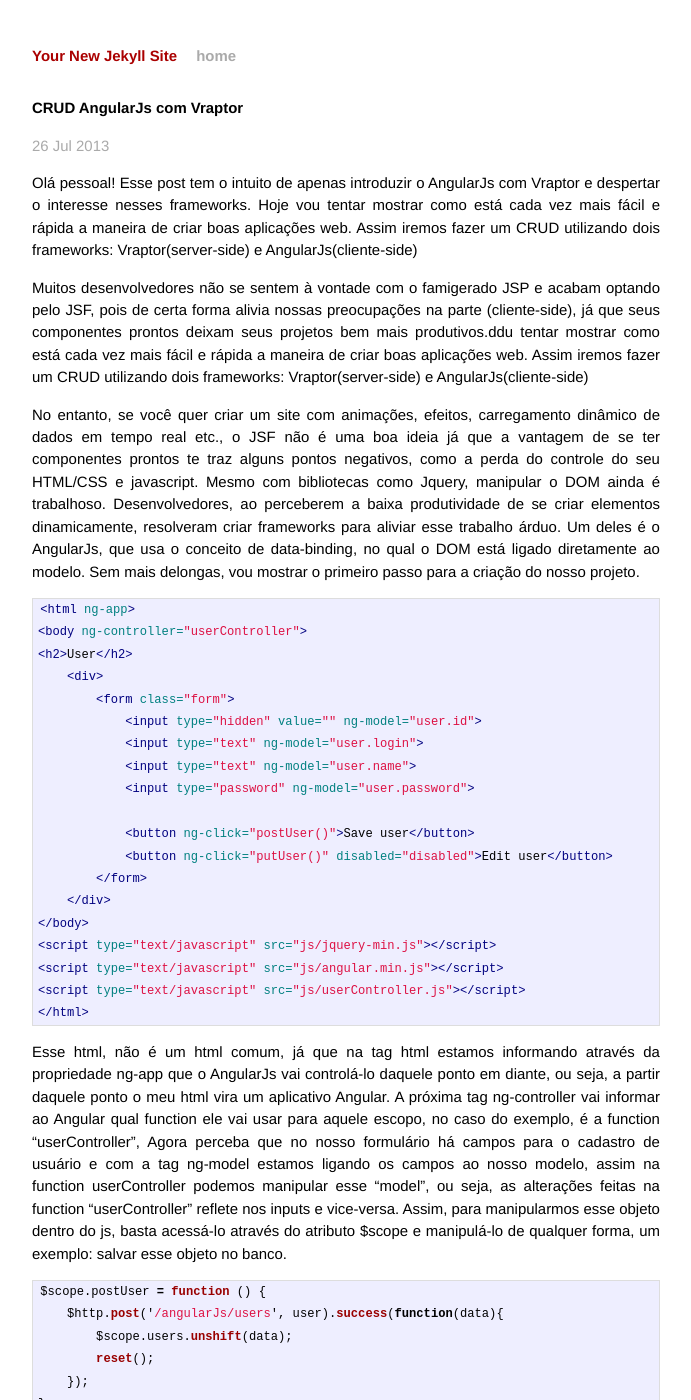
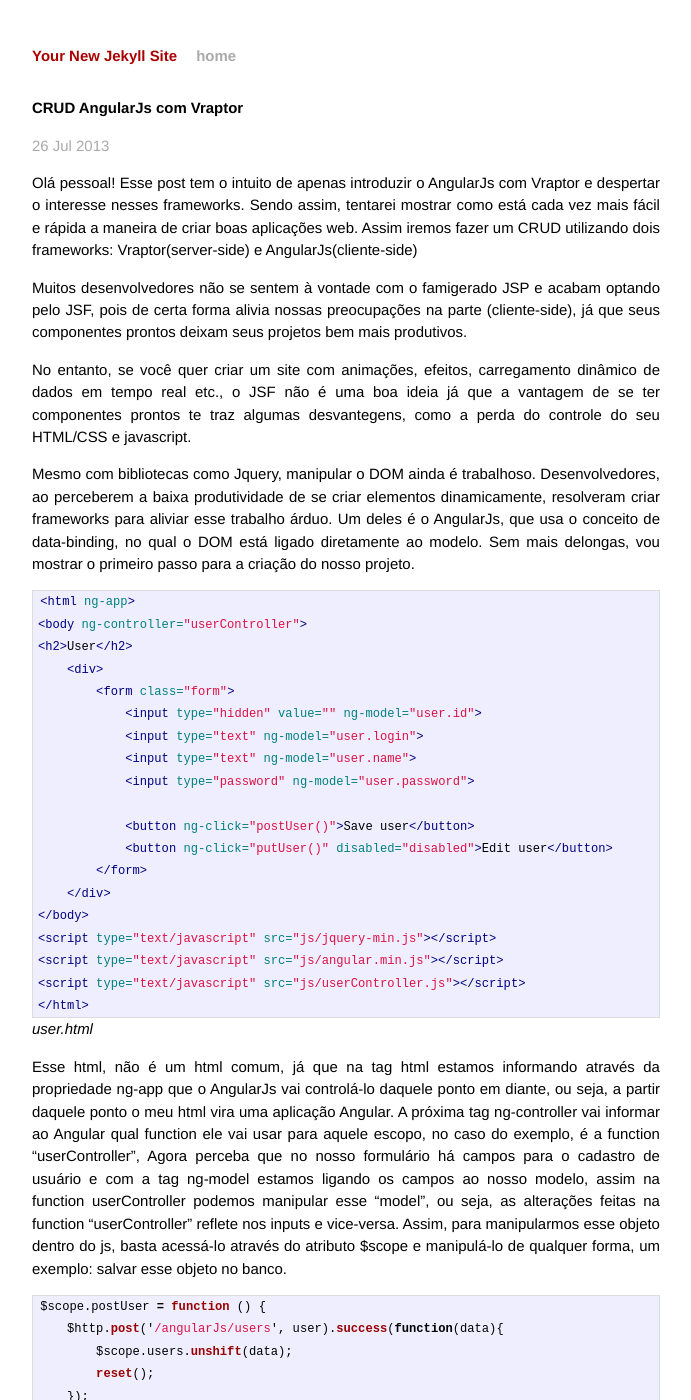
Before and after one commit to MozartLino/ricardo-lino.github.io, a Jekyll site: the page built from _posts/2013-07-26-crud-angularjs-vraptor.markdown, in a window 1280 px wide and 1400 px high. Shown: the whole window, without its empty margins (294-985 px from the left). Built offline with Jekyll 4.4.1, drawn with Linux system fonts in a browser that asks for light colours; Markdown is read by kramdown in place of the engine named in the settings; some of the changed text lies outside the part shown.

Commit message:
melhorando o post

```diff
--- a/_posts/2013-07-26-crud-angularjs-vraptor.markdown
+++ b/_posts/2013-07-26-crud-angularjs-vraptor.markdown
@@ -2,21 +2,22 @@
 layout: post
 title:  "CRUD AngularJs com Vraptor"
 date:   2013-07-26 14:52:28
-categories: jekyll update
+categories: javasript java
 ---
 <p>
 Olá pessoal!
 Esse post tem o intuito de apenas introduzir o AngularJs com Vraptor e despertar o interesse nesses frameworks.
 
-Hoje vou tentar mostrar como está cada vez mais fácil e rápida a maneira de criar boas aplicações web. Assim iremos fazer um CRUD utilizando dois frameworks: Vraptor(server-side) e AngularJs(cliente-side)
+Sendo assim, tentarei mostrar como está cada vez mais fácil e rápida a maneira de criar boas aplicações web. Assim iremos fazer um CRUD utilizando dois frameworks: Vraptor(server-side) e AngularJs(cliente-side)
 
 <p>
-Muitos desenvolvedores não se sentem à vontade com o famigerado JSP e acabam optando pelo JSF, pois de certa forma alivia nossas preocupações na parte (cliente-side), já que seus componentes prontos deixam seus projetos bem mais produtivos.ddu tentar mostrar como está cada vez mais fácil e rápida a maneira de criar boas aplicações web. Assim iremos fazer um CRUD utilizando dois frameworks: Vraptor(server-side) e AngularJs(cliente-side)
+Muitos desenvolvedores não se sentem à vontade com o famigerado JSP e acabam optando pelo JSF, pois de certa forma alivia nossas preocupações na parte (cliente-side), já que seus componentes prontos deixam seus projetos bem mais produtivos.
 
 <p>
-No entanto, se você quer criar um site com animações, efeitos, carregamento dinâmico de dados em tempo real etc., o JSF não é uma boa ideia já que a vantagem de se ter componentes prontos te traz alguns pontos negativos, como a perda do controle do seu HTML/CSS e javascript.
+No entanto, se você quer criar um site com animações, efeitos, carregamento dinâmico de dados em tempo real etc., o JSF não é uma boa ideia já que a vantagem de se ter componentes prontos te traz algumas desvantegens, como a perda do controle do seu HTML/CSS e javascript.
+</p>
 
-
+<p>
 Mesmo com bibliotecas como Jquery, manipular o DOM ainda é trabalhoso. Desenvolvedores, ao perceberem a baixa produtividade de se criar elementos dinamicamente, resolveram criar frameworks para aliviar esse trabalho árduo. Um deles é o AngularJs, que usa o conceito de data-binding, no qual o DOM está ligado diretamente ao modelo.
 
 Sem mais delongas, vou mostrar o primeiro passo para a criação do nosso projeto.
@@ -42,10 +43,10 @@ Sem mais delongas, vou mostrar o primeiro passo para a criação do nosso projet
 <script type="text/javascript" src="js/angular.min.js"></script>
 <script type="text/javascript" src="js/userController.js"></script>
 </html>
-{% endhighlight %}
+{% endhighlight %}<i>user.html</i>
 
 <p>
-Esse html, não é um html comum, já que na tag html estamos informando através da propriedade ng-app que o AngularJs vai controlá-lo daquele ponto em diante, ou seja, a partir daquele ponto o meu html vira um aplicativo Angular.
+Esse html, não é um html comum, já que na tag html estamos informando através da propriedade ng-app que o AngularJs vai controlá-lo daquele ponto em diante, ou seja, a partir daquele ponto o meu html vira uma aplicação Angular.
 A próxima tag ng-controller vai informar ao Angular qual function ele vai usar para aquele escopo, no caso do exemplo, é a function “userController”, Agora perceba que no nosso formulário há campos para o cadastro de usuário e com a tag ng-model estamos ligando os campos ao nosso modelo, assim na function userController podemos manipular esse “model”, ou seja, as alterações feitas na function “userController” reflete nos inputs e vice-versa.
 Assim, para manipularmos esse objeto dentro do js, basta acessá-lo através do atributo $scope e manipulá-lo de qualquer forma, um exemplo: salvar esse objeto no banco.
 </p>
@@ -66,7 +67,7 @@ var reset = function(){
 
 
 <p>
-Perceba que no botão “Send user” do nosso user.html estamos passando qual função ele executará ao ser clicado(que é function “postUser()”). Nela podemos enviar o objeto para o servidor no formato json. E depois jogar para um lista de users, e no final limpar o form com a função reset(). Agora devemos ligar a lista de users ao nosso html. Então vamos acrescentar uma tabela com os usuários já cadastrados no nosso user.html!
+Perceba que no botão “Send user” do nosso user.html estamos passando qual função ele executará ao ser clicado(que é function “postUser()”). Nela podemos enviar o objeto para o servidor no formato json. E depois jogar para uma lista de users, e no final limpar o form com a função reset(). Agora devemos ligar a lista de users ao nosso html. Então vamos acrescentar uma tabela com os usuários já cadastrados no nosso user.html!
 </p>
 
 {% highlight html %}
```
Also changed, not shown: other parts of _posts/2013-07-26-crud-angularjs-vraptor.markdown (+1 -0 lines).
